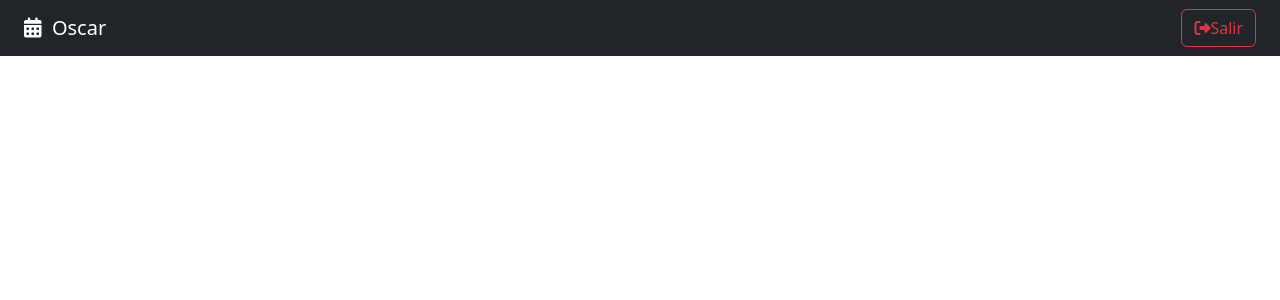
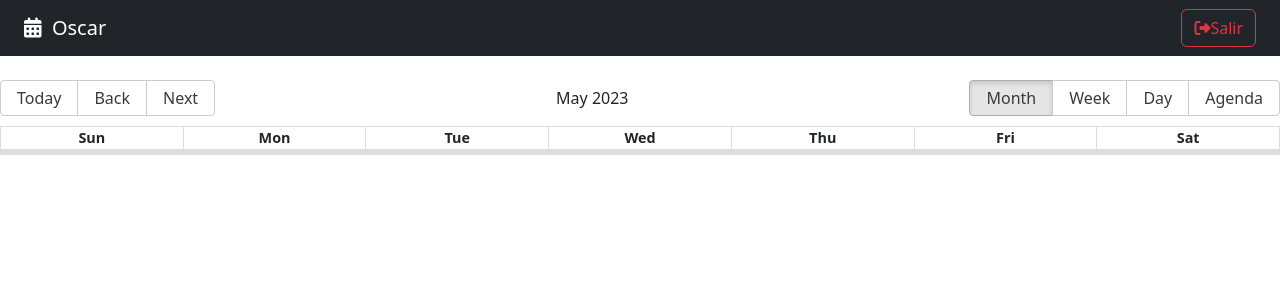
Before and after one commit to OscarAristizabalDev/reactjs-calendar, a React (Vite) app: page / in a window 1280 px wide. Shown: the top 300 px of the page. Built offline with nearby package versions, Linux system fonts and the light colour scheme.

Commit message:
Configuración inicial del calendario con react-big-calendar

```diff
--- a/package.json
+++ b/package.json
@@ -10,7 +10,9 @@
     "preview": "vite preview"
   },
   "dependencies": {
+    "date-fns": "^2.30.0",
     "react": "^18.2.0",
+    "react-big-calendar": "^1.6.9",
     "react-dom": "^18.2.0",
     "react-router-dom": "^6.11.1"
   },
--- a/src/calendar/index.tsx
+++ b/src/calendar/index.tsx
@@ -1,2 +1,3 @@
 export * from './pages/CalendarPage'
 export * from './components/Navbar'
+export * from './interfaces/interfaces'
--- a/src/calendar/pages/CalendarPage.tsx
+++ b/src/calendar/pages/CalendarPage.tsx
@@ -1,9 +1,48 @@
-import { Navbar } from ".."
+import { Calendar, dateFnsLocalizer } from 'react-big-calendar';
+import 'react-big-calendar/lib/css/react-big-calendar.css';
+
+import enUS from 'date-fns/locale/en-US';
+import { addHours, parse, startOfWeek, getDay, format } from 'date-fns';
+
+
+import { Navbar } from '../';
+
+const locales = {
+    'en-US': enUS,
+}
+
+const localizer = dateFnsLocalizer({
+    format,
+    parse,
+    startOfWeek,
+    getDay,
+    locales,
+})
+
+const events = [{
+    title: 'Cumpleanios del Jefe',
+    notas: 'prueba',
+    start: new Date(),
+    end: addHours(new Date(), 2),
+    bgColor: '#fafafa',
+    user: {
+        _id: '123',
+        name: 'Oscar'
+    }
+}]
 
 export const CalendarPage = () => {
     return (
         <>
             <Navbar />
+
+            <Calendar
+                localizer={localizer}
+                events={events}
+                startAccessor="start"
+                endAccessor="end"
+                style={{ height: 'calc(100 vh - 80px)' }}
+            />
         </>
     )
 }
```
Also changed, not shown: src/calendar/interfaces/interfaces.ts (added), 1 other file (tests, documents, lock files or other folders).
